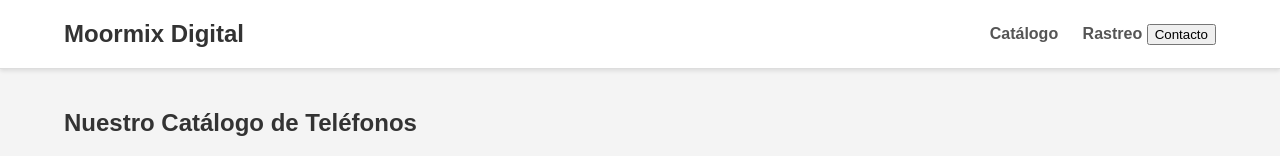
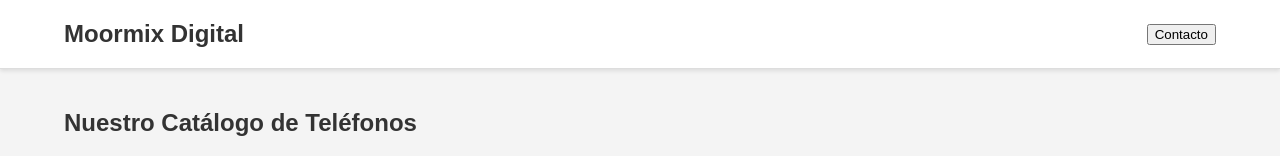
Before and after one commit to MOORMIX-DIGITAL/Moormix1, a plain HTML site: page catalogo.html in a window 1280 px wide. Shown: the top 156 px of the page. Drawn offline with Linux system fonts and the light colour scheme.

Commit message:
Update catalogo.html

```diff
--- a/catalogo.html
+++ b/catalogo.html
@@ -11,11 +11,7 @@
     <header>
         <div class="header-content">
             <a href="index.html" class="logo">Moormix Digital</a>
-            <nav>
-                <a href="catalogo.html">Catálogo</a>
-                <a href="rastreo.html">Rastreo</a>
                 <button id="contact-button">Contacto</button>
-            </nav>
         </div>
     </header>
 
```
